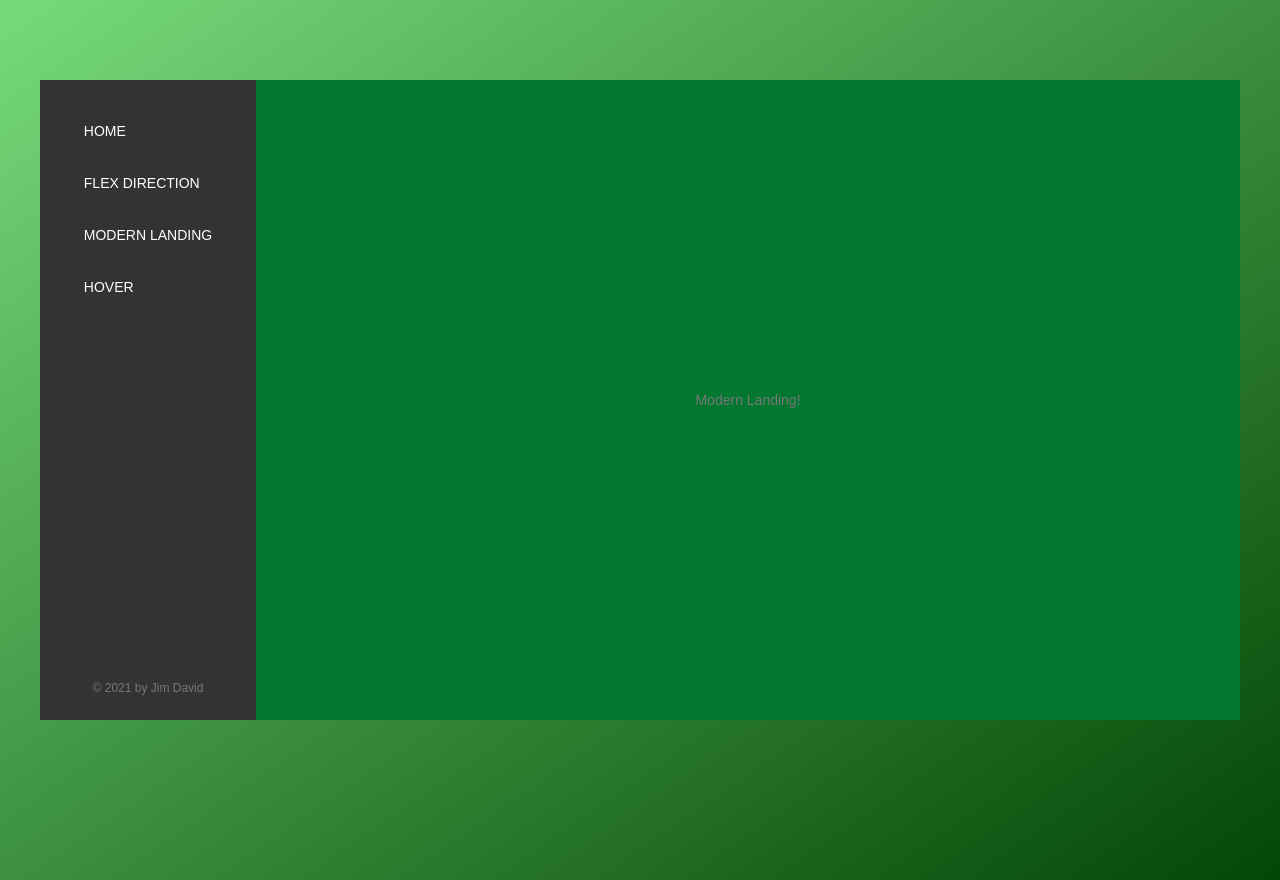
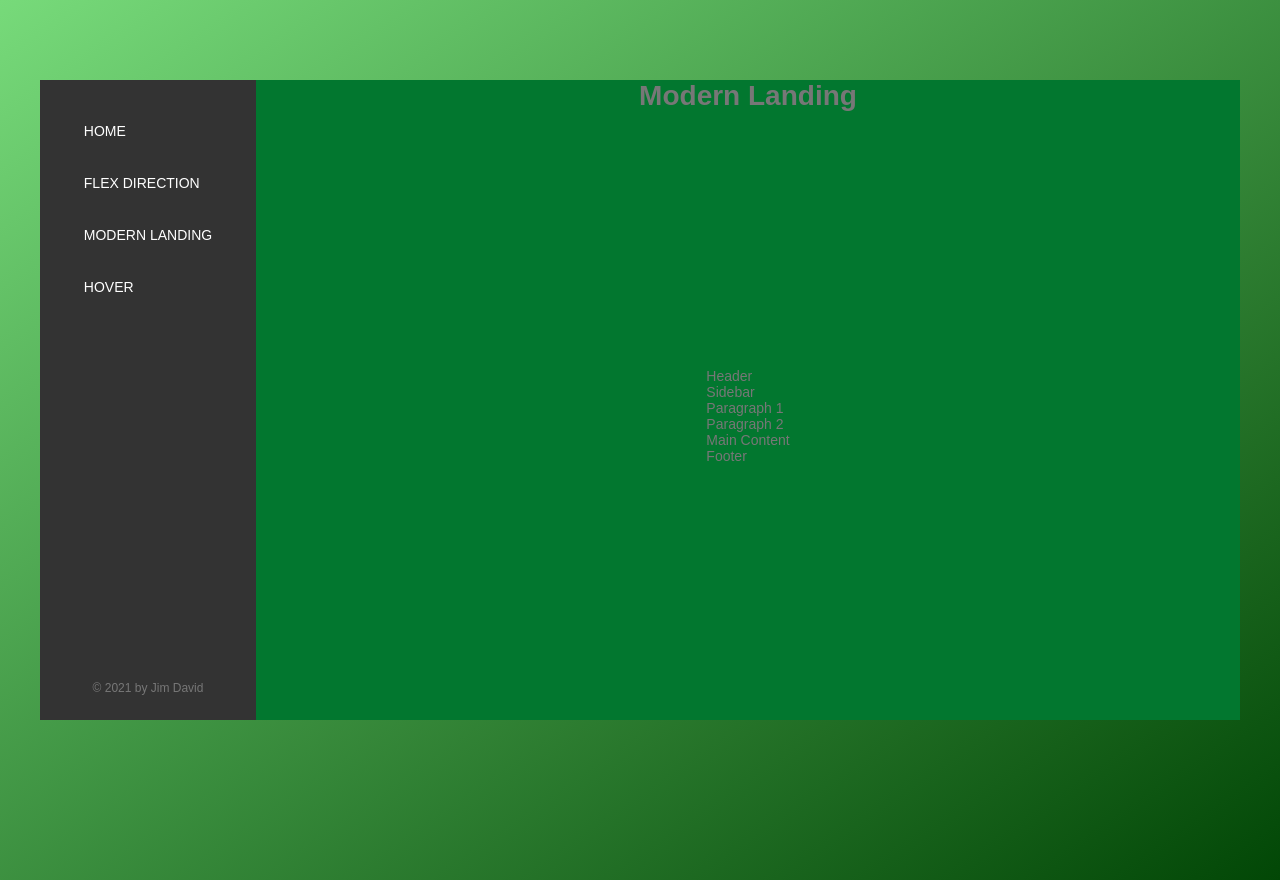
Before and after one commit to jimmikedave/CSS-Library, a React (Create React App) app: page /modern-landing in a window 1280 px wide. Built offline with nearby package versions, Linux system fonts and the light colour scheme.

Commit message:
Add modern landing styling files

```diff
--- a/sass/_flexbox.scss
+++ b/sass/_flexbox.scss
@@ -6,7 +6,7 @@
         border: 5px #000 solid;
 
         display: flex;
-        flex-direction: column-reverse;
+        flex-direction: column;
         align-items: center;
         justify-content: space-evenly;
     }
--- /dev/null
+++ b/sass/_modernlanding.scss
@@ -0,0 +1,13 @@
+.modern {
+
+    &__container {
+        width: 80%;
+        height: 80%;
+        border: 5px #000 solid;
+
+        display: flex;
+        flex-direction: column;
+        align-items: center;
+        justify-content: space-evenly;
+    }
+}
--- a/sass/main.scss
+++ b/sass/main.scss
@@ -1,4 +1,5 @@
 @import "base";
 @import "flexbox";
 @import "layout";
+@import "modernlanding";
 @import "navigation";
--- a/src/components/ModernLanding.js
+++ b/src/components/ModernLanding.js
@@ -4,8 +4,16 @@ const ModernLanding = () => {
     //Create the layout for basic modern landing
     return (
         <div className="container">
+            <h1 container__heading>Modern Landing</h1>
             <div className="container__content">
-                Modern Landing!
+                <div className="modern__container">
+                    <div>Header</div>
+                    <div>Sidebar</div>
+                    <div>Paragraph 1</div>
+                    <div>Paragraph 2</div>
+                    <div>Main Content</div>
+                    <div>Footer</div>
+                </div>
             </div>
         </div>
     )
--- a/src/css/style.css
+++ b/src/css/style.css
@@ -32,7 +32,7 @@ body {
   height: 80%;
   border: 5px #000 solid;
   display: flex;
-  flex-direction: column-reverse;
+  flex-direction: column;
   align-items: center;
   justify-content: space-evenly; }
 
```
